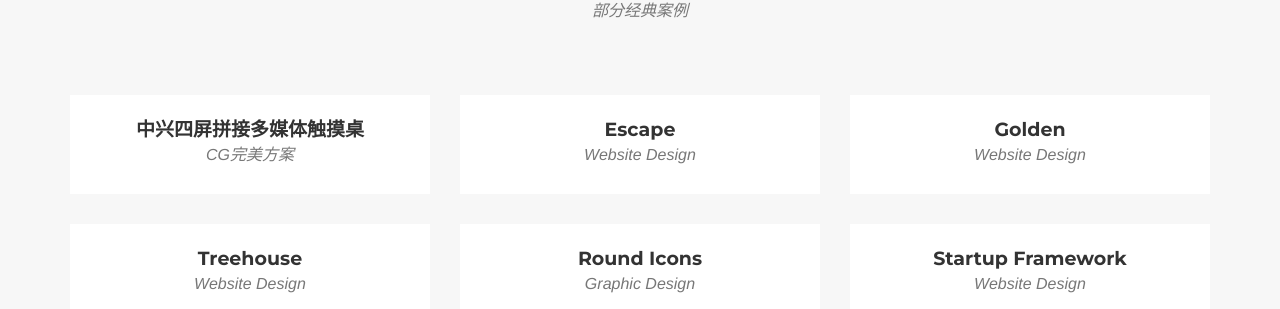
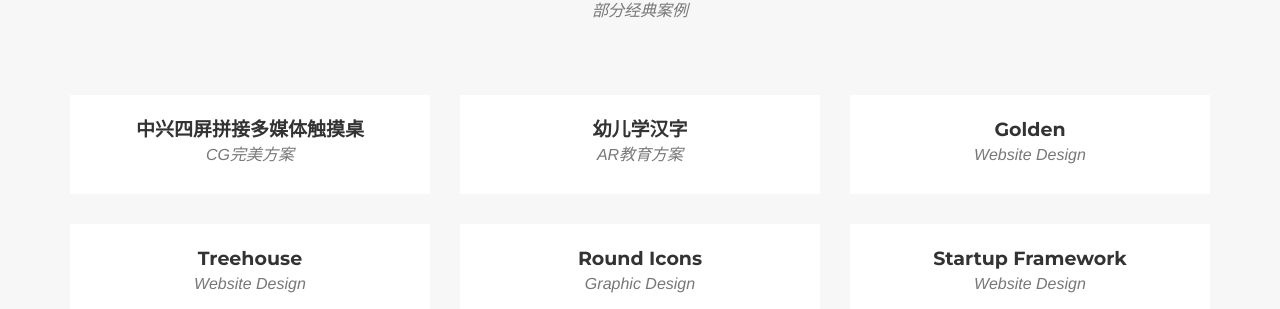
Before and after one commit to hahabafeite/hahabafeite.github.io, a Jekyll site: the page built from _posts/2014-07-17-project-2.markdown, in a window 1280 px wide and 900 px high, scrolled down 1541 px. Shown: the part 142-451 px from the top of the window. Built offline with Jekyll 4.4.1, drawn with Linux system fonts in a browser that asks for light colours; some web fonts are replaced.

Commit message:
Update 2014-07-17-project-2.markdown

```diff
--- a/_posts/2014-07-17-project-2.markdown
+++ b/_posts/2014-07-17-project-2.markdown
@@ -1,9 +1,9 @@
 ---
-title: Escape
-subtitle: Website Design
+title: 幼儿学汉字
+subtitle: AR教育方案
 layout: default
 modal-id: 2
-date: 2014-07-17
+date: 2016-08-17
 img: escape.png
 thumbnail: escape-thumbnail.png
 alt: image-alt
```
